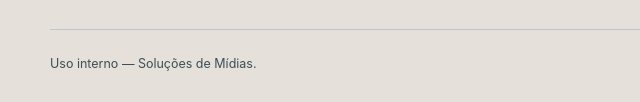
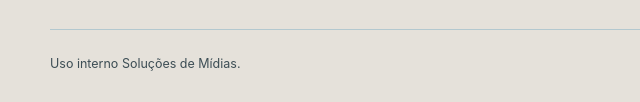
Before and after one commit to rennancos/Parceria-JB, a website: page index.html in a window 1280 px wide. Shown: the part 5835-5937 px from the top of the page, 0-640 px from the left. Drawn offline with Linux system fonts and the light colour scheme; no server answers.

Commit message:
Nota do rodapé sem o travessão
Alteração que já estava na cópia de trabalho, mantida como veio. Fica o
registro de que a frase ficou sem pontuação entre "Uso interno" e
"Soluções de Mídias".

Co-Authored-By: Claude Opus 5 <noreply@anthropic.com>

```diff
--- a/index.html
+++ b/index.html
@@ -199,7 +199,7 @@
         <a href="#sharepoint">Sharepoint</a>
       </nav>
 
-      <p class="footer-note">Uso interno — Soluções de Mídias.</p>
+      <p class="footer-note">Uso interno Soluções de Mídias.</p>
     </div>
   </footer>
 </div>
```
